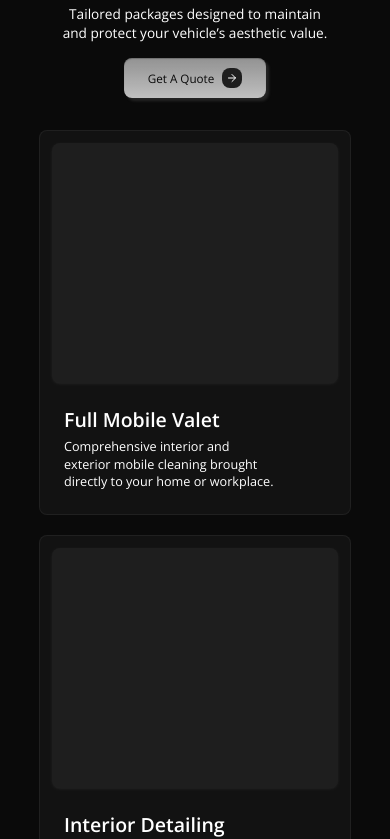
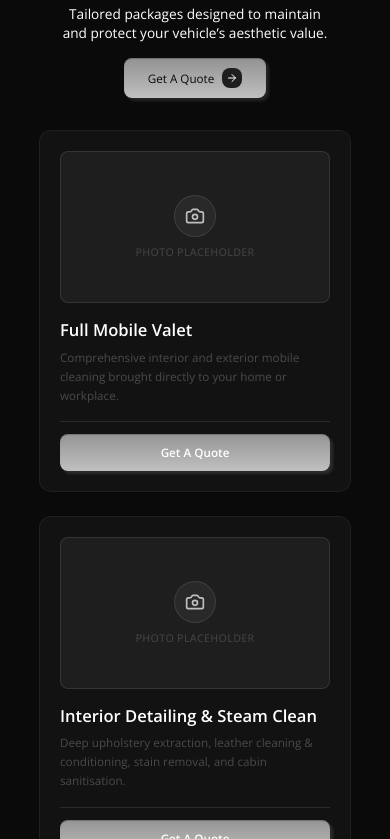
Before and after one commit to dmytro-webild/c6aac17c-b1ec-4ac8-b00e-0b4e120192e9, a React (Vite) app: page / in a window 390 px wide. Shown: the part 2305-3144 px from the top of the page. Built offline with nearby package versions, Linux system fonts and the light colour scheme; a web font is replaced by a local one.

Commit message:
Bob AI: Restored Services section responsive card grid with clear pl

```diff
--- a/src/pages/HomePage/sections/Services.tsx
+++ b/src/pages/HomePage/sections/Services.tsx
@@ -101,15 +101,31 @@ const ServicesInline = () => {
         </div>
 
         <ScrollReveal variant="fade-blur" className="w-content-width mx-auto">
-          <div className="grid grid-cols-1 md:grid-cols-12 gap-5">
-            {features.map((feature, index) => (
-              <div key={feature.title} className={cls(colSpans[index], "flex flex-col gap-3 xl:gap-3.5 2xl:gap-4 p-3 xl:p-3.5 2xl:p-4 card rounded")}>
-                <div className="h-60 xl:h-72 2xl:h-80 rounded overflow-hidden bg-foreground/5 shadow shadow-foreground/5">
-                  <ImageOrVideo imageSrc={feature.imageSrc} videoSrc={feature.videoSrc} />
+          <div className="grid grid-cols-1 md:grid-cols-2 lg:grid-cols-3 gap-6">
+            {features.map((feature) => (
+              <div key={feature.title} className="flex flex-col justify-between gap-4 p-5 card rounded-xl border border-foreground/10">
+                <div className="flex flex-col gap-4">
+                  <div className="aspect-video w-full rounded-lg overflow-hidden bg-foreground/5 border border-foreground/10 flex flex-col items-center justify-center text-accent">
+                    {feature.imageSrc ? (
+                      <ImageOrVideo imageSrc={feature.imageSrc} />
+                    ) : (
+                      <div className="flex flex-col items-center gap-2 p-4 text-center">
+                        <div className="p-2.5 rounded-full bg-foreground/5 border border-foreground/10 text-foreground/70">
+                          <Camera className="w-5 h-5" />
+                        </div>
+                        <span className="text-xs font-medium tracking-wide uppercase text-accent/80">Photo Placeholder</span>
+                      </div>
+                    )}
+                  </div>
+                  <div className="flex flex-col gap-1.5">
+                    <h3 className="text-xl font-semibold leading-snug text-foreground">{feature.title}</h3>
+                    <p className="text-sm text-accent leading-relaxed">{feature.description}</p>
+                  </div>
                 </div>
-                <div className="flex flex-col gap-1 p-3 xl:p-3.5 2xl:p-4">
-                  <h3 className="text-2xl font-semibold leading-snug text-balance">{feature.title}</h3>
-                  <p className="text-base leading-snug text-balance">{feature.description}</p>
+                <div className="pt-3 border-t border-foreground/10">
+                  <a href="#quote" className="inline-flex items-center justify-center w-full py-2.5 px-4 text-sm font-semibold rounded primary-button">
+                    Get A Quote
+                  </a>
                 </div>
               </div>
             ))}
```
